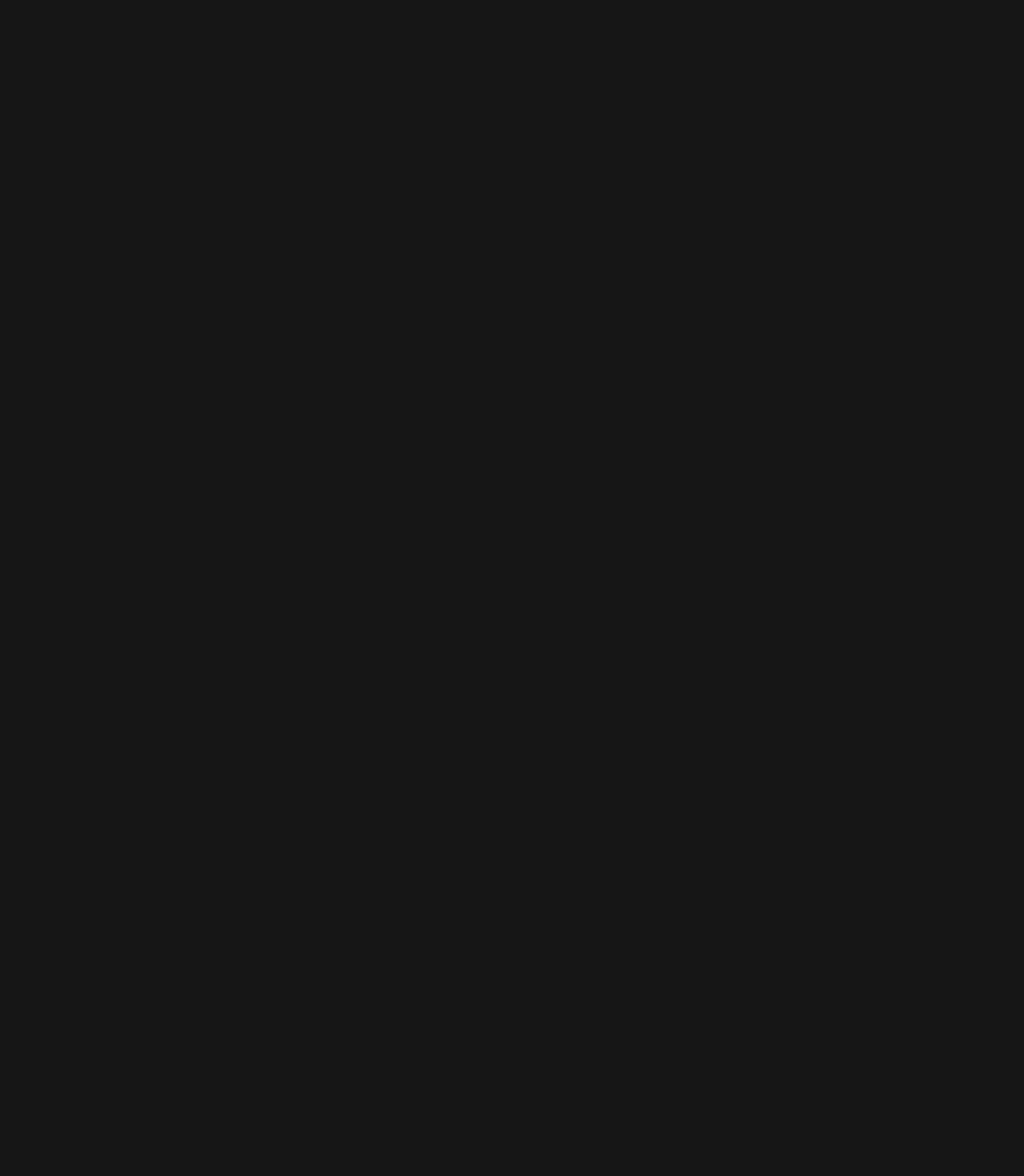
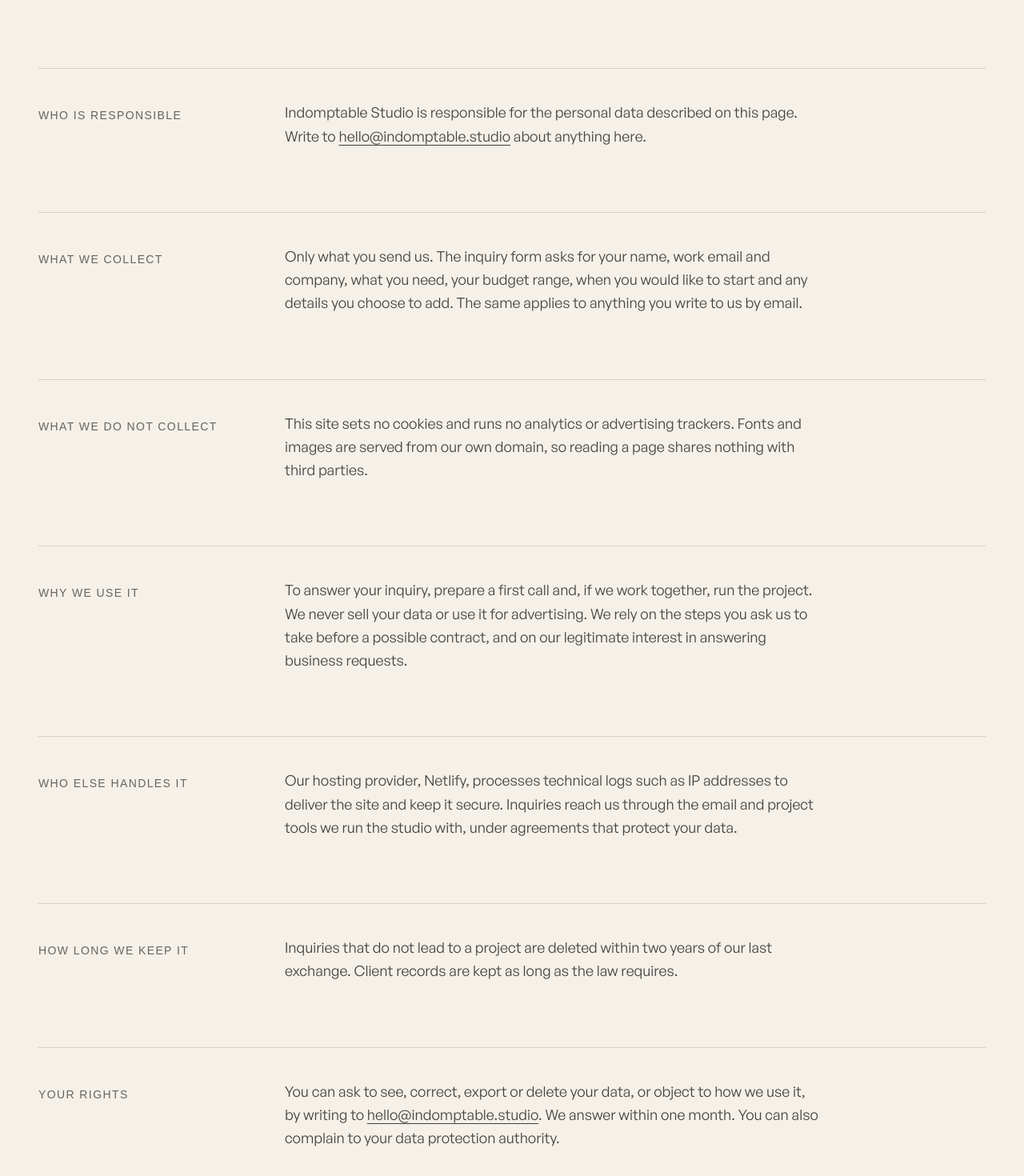
Before and after one commit to 7H3XXX/indomptable-studio, a Next.js app: page /privacy in a window 1280 px wide. Before the commit this address had no page. Shown: the part 700-2170 px from the top of the page at 80% size. Before the commit the page ends 800 px from the top, so only its background shows below. Built offline with nearby package versions, Linux system fonts and the light colour scheme; a web font is replaced by a local one.

Commit message:
feat(privacy): add a privacy policy page
Linked from the footer and below the inquiry form. The policy is a draft that still needs the legal entity and a review before launch.

```diff
--- /dev/null
+++ b/src/app/privacy/page.tsx
@@ -0,0 +1,134 @@
+import type { Metadata } from "next";
+import { Chapter } from "@/components/chapter";
+import { Footer } from "@/components/layout/footer";
+import { Header } from "@/components/layout/header";
+import { Contact } from "@/components/sections/contact/contact";
+import { email, openGraph } from "@/lib/site";
+import { container, eyebrow, heading, section } from "@/lib/styles";
+import { cn } from "@/lib/utils";
+
+const title = "Privacy policy";
+const description =
+  "What Indomptable collects when you contact the studio, why, who else handles it, how long it is kept and how to use your rights.";
+
+export const metadata: Metadata = {
+  title,
+  description,
+  alternates: { canonical: "/privacy" },
+  openGraph: { ...openGraph, title, description, url: "/privacy" },
+};
+
+const mail = (
+  <a className="underline underline-offset-4" href={`mailto:${email}`}>
+    {email}
+  </a>
+);
+
+// Draft. Have it reviewed, and add the legal entity name and registered
+// address under "Who is responsible" before launch.
+const chapters = [
+  {
+    title: "Who is responsible",
+    body: (
+      <p>
+        Indomptable Studio is responsible for the personal data described on
+        this page. Write to {mail} about anything here.
+      </p>
+    ),
+  },
+  {
+    title: "What we collect",
+    body: (
+      <p>
+        Only what you send us. The inquiry form asks for your name, work email
+        and company, what you need, your budget range, when you would like to
+        start and any details you choose to add. The same applies to anything
+        you write to us by email.
+      </p>
+    ),
+  },
+  {
+    title: "What we do not collect",
+    body: (
+      <p>
+        This site sets no cookies and runs no analytics or advertising trackers.
+        Fonts and images are served from our own domain, so reading a page
+        shares nothing with third parties.
+      </p>
+    ),
+  },
+  {
+    title: "Why we use it",
+    body: (
+      <p>
+        To answer your inquiry, prepare a first call and, if we work together,
+        run the project. We never sell your data or use it for advertising. We
+        rely on the steps you ask us to take before a possible contract, and on
+        our legitimate interest in answering business requests.
+      </p>
+    ),
+  },
+  {
+    title: "Who else handles it",
+    body: (
+      <p>
+        Our hosting provider, Netlify, processes technical logs such as IP
+        addresses to deliver the site and keep it secure. Inquiries reach us
+        through the email and project tools we run the studio with, under
+        agreements that protect your data.
+      </p>
+    ),
+  },
+  {
+    title: "How long we keep it",
+    body: (
+      <p>
+        Inquiries that do not lead to a project are deleted within two years of
+        our last exchange. Client records are kept as long as the law requires.
+      </p>
+    ),
+  },
+  {
+    title: "Your rights",
+    body: (
+      <p>
+        You can ask to see, correct, export or delete your data, or object to
+        how we use it, by writing to {mail}. We answer within one month. You can
+        also complain to your data protection authority.
+      </p>
+    ),
+  },
+];
+
+export default function PrivacyPage() {
+  return (
+    <>
+      <Header />
+      <main>
+        <section className={cn(container, "pt-36 pb-24 md:pt-44 md:pb-36")}>
+          <p className={eyebrow}>Last updated 15 November 2026</p>
+          <h1 className={cn(heading, "mt-6")}>{title}</h1>
+          <p className="mt-8 max-w-xl text-foreground/75 text-lg/relaxed">
+            What happens to the details you share with the studio, in plain
+            words.
+          </p>
+        </section>
+
+        <section className="light">
+          <div className={cn(container, section, "grid gap-16 md:gap-20")}>
+            {chapters.map((chapter) => (
+              <Chapter key={chapter.title} title={chapter.title}>
+                <div className="max-w-2xl text-foreground/80 text-lg/relaxed">
+                  {chapter.body}
+                </div>
+              </Chapter>
+            ))}
+          </div>
+        </section>
+
+        <Contact />
+      </main>
+      <Footer />
+    </>
+  );
+}
--- a/src/components/layout/footer.tsx
+++ b/src/components/layout/footer.tsx
@@ -48,7 +48,12 @@ export const Footer = () => (
 
       <div className="mt-12 flex flex-col gap-2 border-t py-8 text-muted-foreground text-sm sm:flex-row sm:justify-between">
         <p className={cn(serif, "text-lg")}>© Indomptable Studio</p>
-        <p>Working worldwide</p>
+        <div className="flex gap-6">
+          <p>Working worldwide</p>
+          <Link className={linkClassName} href="/privacy">
+            Privacy policy
+          </Link>
+        </div>
       </div>
     </div>
 
--- a/src/components/sections/contact/inquiry-form.tsx
+++ b/src/components/sections/contact/inquiry-form.tsx
@@ -2,6 +2,7 @@
 
 import { zodResolver } from "@hookform/resolvers/zod";
 import { ArrowLeft, ArrowRight } from "lucide-react";
+import Link from "next/link";
 import { type SubmitEvent, useId, useRef, useState } from "react";
 import { flushSync } from "react-dom";
 import { useForm } from "react-hook-form";
@@ -147,6 +148,12 @@ export const InquiryForm = () => {
           <ArrowRight data-icon="inline-end" />
         </Button>
       </div>
+      <p className="mt-6 text-muted-foreground text-sm">
+        We only use these details to reply.{" "}
+        <Link className="underline underline-offset-4" href="/privacy">
+          Privacy policy
+        </Link>
+      </p>
     </div>
   );
 };
```
